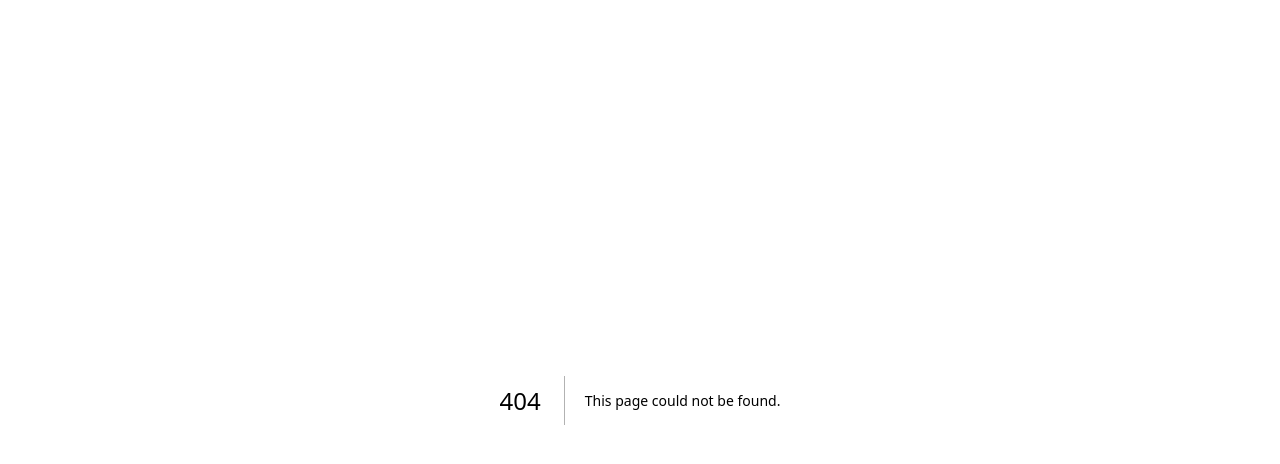
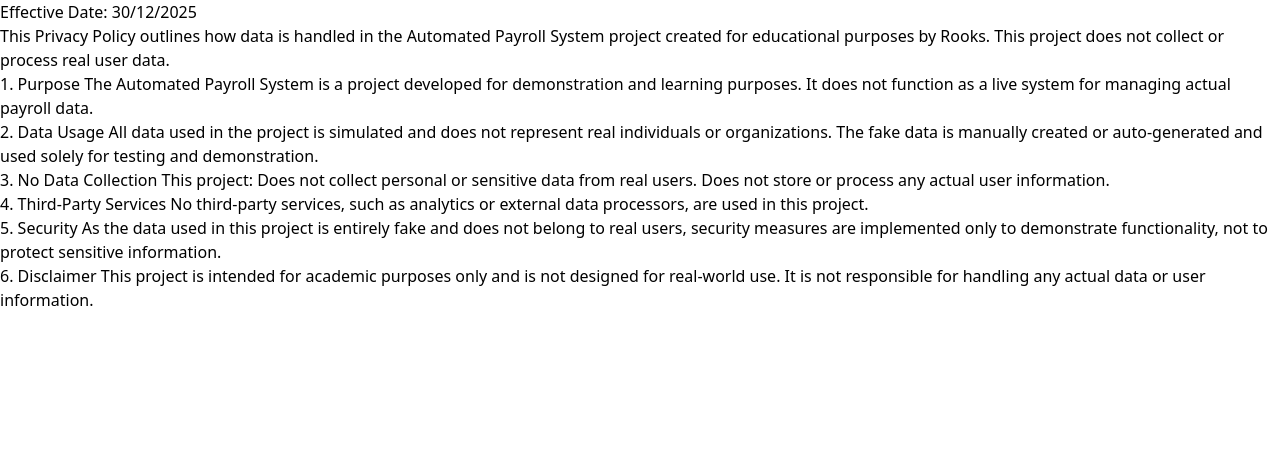
Before and after one commit to Sufiya-hub/automated_payroll, a Next.js app: page /privacy in a window 1280 px wide. Before the commit this address had no page. Shown: the top 464 px of the page. Built offline with nearby package versions, Linux system fonts and the light colour scheme.

Commit message:
privacy policy try

```diff
--- /dev/null
+++ b/src/app/privacy/page.jsx
@@ -0,0 +1,45 @@
+import React from 'react';
+
+const page = () => {
+  return (
+    <div>
+      Effective Date: 30/12/2025
+      <p>
+        This Privacy Policy outlines how data is handled in the Automated
+        Payroll System project created for educational purposes by Rooks. This
+        project does not collect or process real user data.
+      </p>
+      <p>
+        1. Purpose The Automated Payroll System is a project developed for
+        demonstration and learning purposes. It does not function as a live
+        system for managing actual payroll data.{' '}
+      </p>
+      <p>
+        2. Data Usage All data used in the project is simulated and does not
+        represent real individuals or organizations. The fake data is manually
+        created or auto-generated and used solely for testing and demonstration.{' '}
+      </p>
+      <p>
+        3. No Data Collection This project: Does not collect personal or
+        sensitive data from real users. Does not store or process any actual
+        user information.{' '}
+      </p>
+      <p>
+        4. Third-Party Services No third-party services, such as analytics or
+        external data processors, are used in this project.{' '}
+      </p>
+      <p>
+        5. Security As the data used in this project is entirely fake and does
+        not belong to real users, security measures are implemented only to
+        demonstrate functionality, not to protect sensitive information.{' '}
+      </p>
+      <p>
+        6. Disclaimer This project is intended for academic purposes only and is
+        not designed for real-world use. It is not responsible for handling any
+        actual data or user information.{' '}
+      </p>
+    </div>
+  );
+};
+
+export default page;
```
